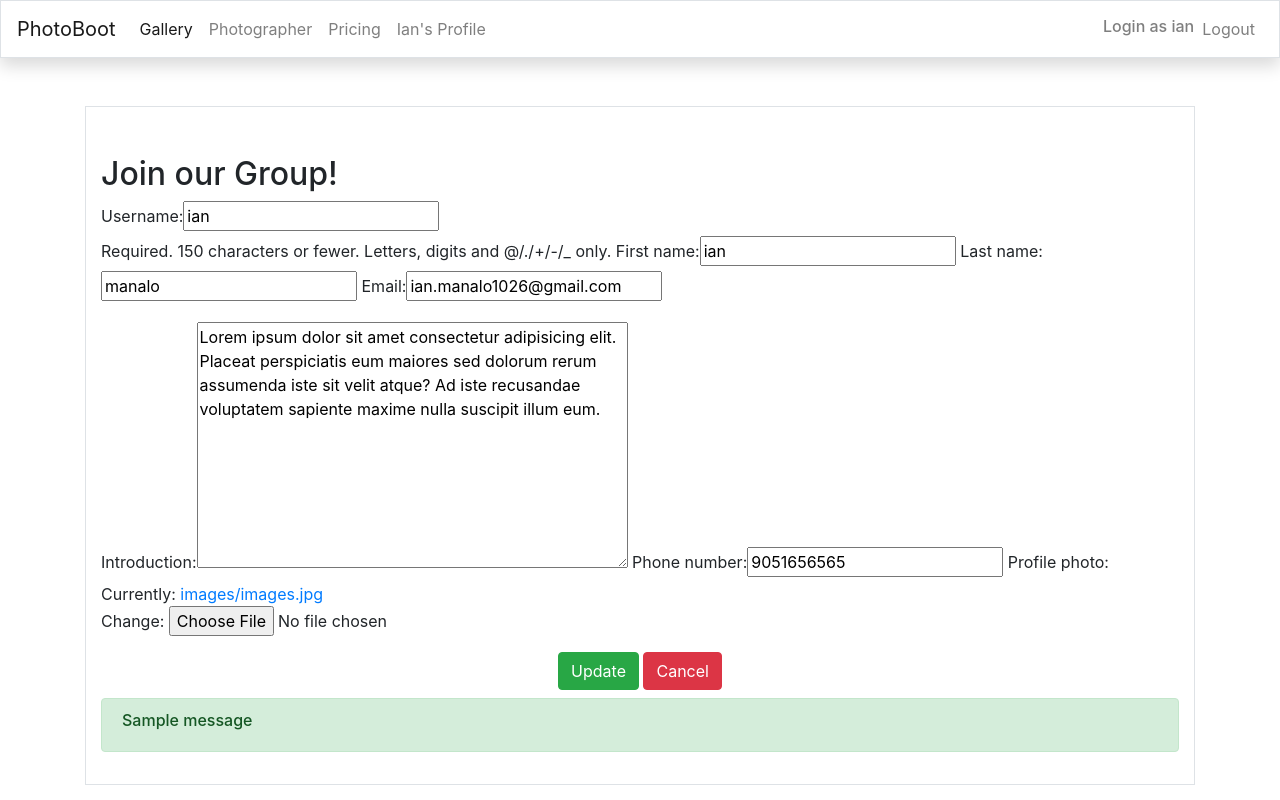
After one commit to ianmanalo1026/PhotoGallery, a Django app: page /myprofile/updateprofile/ in a window 1280 px wide. The commit adds this page. Run offline with Django 3.2, Linux system fonts and the light colour scheme; a user stored in the database is signed in; data comes from the database, SQL or seed files in the repository; both versions use the stored data as it was after the commit; tables that the repository leaves empty hold one stand-in row (values such as "Sample post"); one stand-in notice (Sample message) is shown; some libraries are stand-ins or nearby versions.

Commit message:
profile has been updated

```diff
--- a/management/forms.py
+++ b/management/forms.py
@@ -1,8 +1,7 @@
-
-from django.forms import ModelForm
 from django import forms
 from django.contrib.auth.models import User
 from django.contrib.auth.forms import UserCreationForm
+from management.models import Profile
 
 
 class UserCreateForm(UserCreationForm):
@@ -19,3 +18,26 @@ class UserCreateForm(UserCreationForm):
             'password2': None,
             'email': None,
         }
+
+
+class UserEditForm(forms.ModelForm):
+    email = forms.EmailField()
+
+    class Meta:
+        model = User
+        fields = [
+            'username',
+            'first_name',
+            'last_name',
+            'email',
+        ]
+
+class ProfileEditForm(forms.ModelForm):
+
+    class Meta:
+        model = Profile
+        fields = [
+            'introduction',
+            'phone_number',
+            'profile_photo',
+        ]
--- a/management/models.py
+++ b/management/models.py
@@ -1,5 +1,6 @@
 from django.db import models
 from django.contrib.auth.models import User
+from PIL import Image
 
 
 class Profile(models.Model):
@@ -8,10 +9,10 @@ class Profile(models.Model):
                                 )
     introduction = models.TextField(blank=True, null=True)
     phone_number = models.IntegerField(blank=True, null=True)
-    profile_photo = models.ImageField(upload_to=None)
+    profile_photo = models.ImageField(upload_to='images')
 
     def __str__(self):
-        return str(self.user.username)
+        return self.user.username
 
 
 class UserGallery(models.Model):
@@ -20,7 +21,17 @@ class UserGallery(models.Model):
                                         on_delete=models.CASCADE)
     posted_on = models.DateTimeField(auto_now_add=True)
     description = models.TextField(blank=True, null=True)
-    photo = models.ImageField(upload_to=None)
+    photo = models.ImageField(upload_to='images')
 
     def __str__(self):
         return self.photographer
+
+    def save(self, *args, **kwargs):
+        super().save(*args, **kwargs)
+
+        img = Image.open(self.image.path)
+
+        if img.height > 300 or img.width > 300:
+            output_size = (300, 300)
+            img.thumbnail(output_size)
+            img.save(self.image.path)
--- a/management/templates/management/base.html
+++ b/management/templates/management/base.html
@@ -14,7 +14,7 @@
     <script src="https://code.jquery.com/jquery-3.5.1.slim.min.js" integrity="sha384-DfXdz2htPH0lsSSs5nCTpuj/zy4C+OGpamoFVy38MVBnE+IbbVYUew+OrCXaRkfj" crossorigin="anonymous"></script>
     <script src="https://cdn.jsdelivr.net/npm/bootstrap@4.5.3/dist/js/bootstrap.bundle.min.js" integrity="sha384-ho+j7jyWK8fNQe+A12Hb8AhRq26LrZ/JpcUGGOn+Y7RsweNrtN/tE3MoK7ZeZDyx" crossorigin="anonymous"></script>
 
-    <nav class="navbar navbar-expand-lg navbar-light bg-light">
+    <nav class="navbar navbar-expand-lg navbar-light border shadow">
         <a class="navbar-brand" href="{% url 'management:home' %}">PhotoBoot</a>
         <button class="navbar-toggler" type="button" data-toggle="collapse" data-target="#navbarText" aria-controls="navbarText" aria-expanded="false" aria-label="Toggle navigation">
           <span class="navbar-toggler-icon"></span>
@@ -30,9 +30,13 @@
             <li class="nav-item">
               <a class="nav-link" href="#">Pricing</a>
             </li>
+            {% if user.is_authenticated %}
+            <li class="nav-item">
+              <a class="nav-link" href="{% url 'management:myprofile' %}">{{user.first_name|capfirst}}'s Profile</a>
+            </li>
+            {% endif %}
           </ul>
           {% if user.is_authenticated %}
-
           <ul class="navbar-nav ml-auto">
             <span class="navbar-text ml-auto ml-1">
               <h6 class="display-10 m-0">Login as {{user.username}}</h6>
--- /dev/null
+++ b/management/templates/management/updateprofile.html
@@ -0,0 +1,38 @@
+{% extends 'management/base.html' %}
+{% load bootstrap %}
+
+{% load static %}
+<!DOCTYPE html>
+<html lang="en">
+<head>
+    <meta charset="UTF-8">
+    <meta name="viewport" content="width=device-width, initial-scale=1.0">
+    <link rel="stylesheet" href="{%static 'css/base.css'%}">
+    <title>Document</title>
+</head>
+<body>
+
+    {% block content %}
+    <div class="container pt-5 pb-3 mt-5 border">
+        <form method="POST">
+
+            <h2>Join our Group!</h2>
+            {% csrf_token %}
+            <p>{{ u_form|bootstrap }}</p>
+            <p>{{ p_form|bootstrap }}</p>
+            <div class="col text-center p-0">
+                    <button type="submit" class="btn btn-success">Update</button>
+                    <button type="submit" class="btn btn-danger">Cancel</button>
+            </div>
+        </form>
+        {%if messages%}
+        {%for message in messages%}
+            <div class="alert alert-{{ message.tags }} mt-2">
+            <h6>{{ message }}</h6>
+        {% endfor %}
+    {% endif %}
+    </div>
+    {% endblock %}
+
+</body>
+</html>
--- a/management/urls.py
+++ b/management/urls.py
@@ -1,7 +1,6 @@
 
 from django.urls import path
 from management import views
-from .views import MyProfileView
 
 app_name = 'management'
 
@@ -11,5 +10,6 @@ urlpatterns = [
     path('loginuser/', views.loginuser, name='loginuser'),
     path('logoutuser/', views.logoutuser, name='logoutuser'),
 
-    path('myprofile/', MyProfileView.as_view(), name='myprofile'),
+    path('myprofile/', views.myprofile, name='myprofile'),
+    path('myprofile/updateprofile/', views.updateprofile, name='updateprofile'),
 ]
--- a/management/views.py
+++ b/management/views.py
@@ -1,11 +1,11 @@
 from django.shortcuts import render, redirect
-from management.forms import UserCreateForm
+from management.forms import UserCreateForm, ProfileEditForm, UserEditForm
 from django.contrib.auth.forms import AuthenticationForm
 from django.contrib.auth import login, logout, authenticate
 from django.contrib.auth.decorators import login_required
 from django.views.generic import (CreateView,
                                   DetailView)
-from management.models import Profile, UserGallery
+from django.contrib.auth.models import User
 from django.contrib import messages
 
 
@@ -67,12 +67,24 @@ def home(request):
     return render(request, 'management/home.html')
 
 
+@login_required
+def myprofile(request):
+    return render(request, 'management/myprofile.html')
 
-class MyProfileView(DetailView):
-    model = Profile
-    context_object_name = 'profile'
 
-"""class ProfileCreateView(CreateView):
-    model = Profile
-    fields = ['user.first_name', 'user.last_name', 'user.email', 'introduction', 'phone_number', 'profile_photo']
-    """
+@login_required
+def updateprofile(request):
+    if request.method == "POST":
+        u_form = UserEditForm(request.POST, instance=request.user)
+        p_form = ProfileEditForm(request.POST, request.FILES, instance=request.user.profile)
+        if u_form.is_valid() and p_form.is_valid():
+            u_form.save()
+            p_form.save()
+            message = messages.success(request, f'Succesfully updated your profile')
+            return redirect('management:myprofile')
+    else:
+        u_form = UserEditForm(instance=request.user)
+        p_form = ProfileEditForm(instance=request.user.profile)
+        context = {'u_form': u_form, 'p_form': p_form}
+
+    return render(request, 'management/updateprofile.html', context)
--- a/photographer/urls.py
+++ b/photographer/urls.py
@@ -15,8 +15,14 @@ Including another URLconf
 """
 from django.contrib import admin
 from django.urls import path, include
+from django.conf import settings
+from django.conf.urls.static import static
 
 urlpatterns = [
     path('admin/', admin.site.urls),
     path('', include('management.urls')),
 ]
+
+
+if settings.DEBUG:
+    urlpatterns += static(settings.MEDIA_URL, document_root=settings.MEDIA_ROOT)
```
Also changed, not shown: management/templates/management/myprofile.html (added, +44 -0 lines), photographer/settings.py (+7 -1 lines), db.sqlite3, management/migrations/0007_auto_20201204_2259.py (added), management/migrations/0008_auto_20201205_0058.py (added), management/migrations/0009_auto_20201205_0109.py (added), management/migrations/0010_auto_20201205_0226.py (added), media/images/images.jpg (added), 1 other file.
